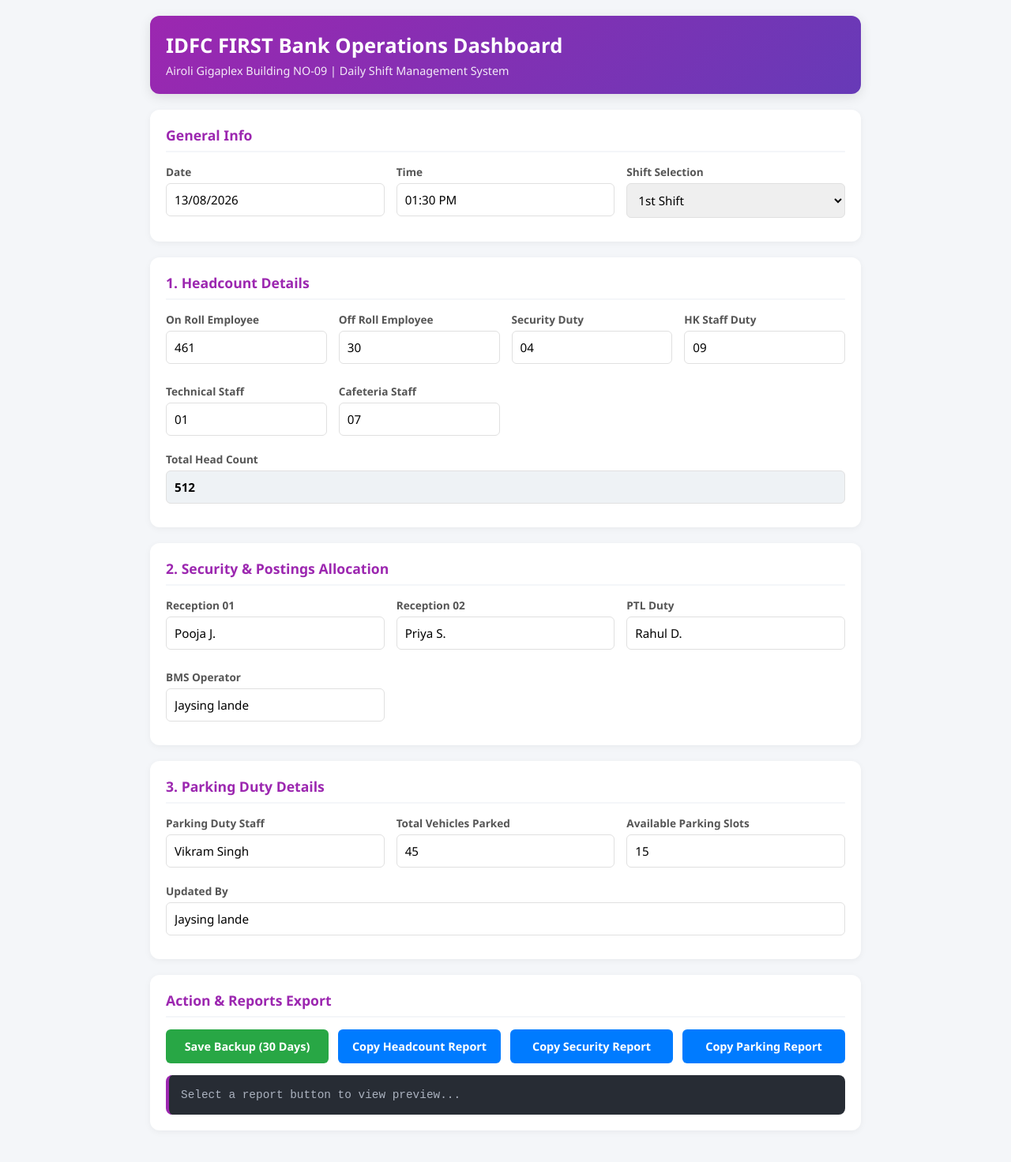
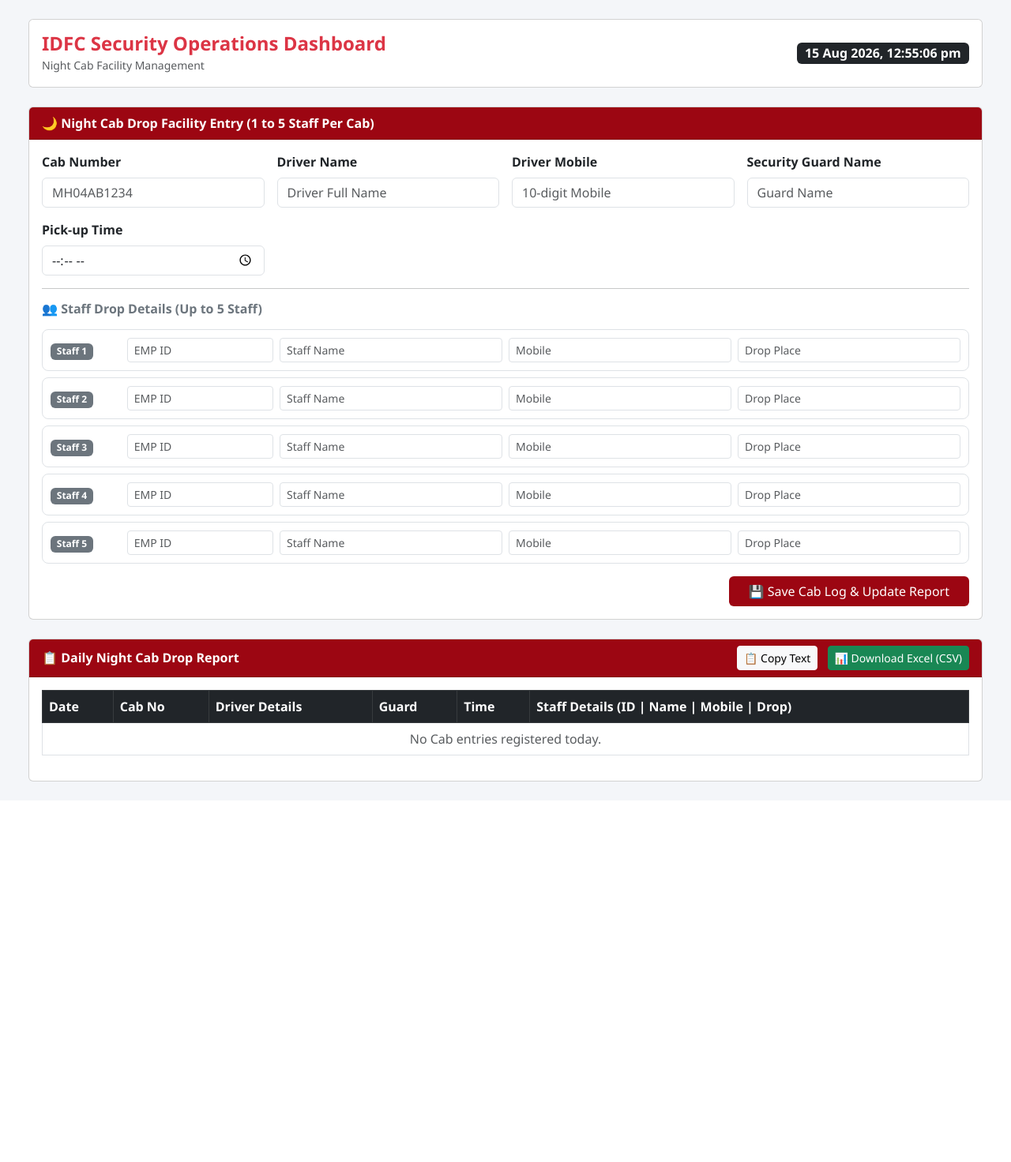
Before and after one commit to jaisinglande282-maker/idfc-b-9-f-17-opa-app, a Flask app: page / in a window 1280 px wide. Shown: the whole page at 79% size. After the commit the page ends 990 px from the top, so only its background shows below. Run offline with Flask 3, Linux system fonts and the light colour scheme.

Commit message:
Update index.html

```diff
--- a/templates/index.html
+++ b/templates/index.html
@@ -3,241 +3,222 @@
 <head>
     <meta charset="UTF-8">
     <meta name="viewport" content="width=device-width, initial-scale=1.0">
-  <title>IDFC FIRST Bank - Operations Dashboard</title>
+    <title>IDFC Operations & Night Cab Dashboard</title>
+    <link href="https://cdn.jsdelivr.net/npm/bootstrap@5.3.0/dist/css/bootstrap.min.css" rel="stylesheet">
     <style>
-    :root {
-      --primary-color: #9c27b0;
-      --secondary-color: #673ab7;
-      --bg-color: #f4f6f9;
-      --card-bg: #ffffff;
-      --text-color: #333;
-      --border-color: #e0e0e0;
-    }
-
-    * { box-sizing: border-box; margin: 0; padding: 0; font-family: 'Segoe UI', Tahoma, Geneva, Verdana, sans-serif; }
-    body { background-color: var(--bg-color); color: var(--text-color); padding: 20px; }
-
-    .dashboard-container { max-width: 900px; margin: 0 auto; }
-
-    .header-card {
-      background: linear-gradient(135deg, var(--primary-color), var(--secondary-color));
-      color: white; padding: 20px; border-radius: 12px; margin-bottom: 20px;
-      box-shadow: 0 4px 15px rgba(0, 0, 0, 0.1);
-    }
-    .header-card h1 { font-size: 1.6rem; margin-bottom: 5px; }
-    .header-card p { opacity: 0.9; font-size: 0.9rem; }
-
-    .card { background: var(--card-bg); padding: 20px; border-radius: 12px; margin-bottom: 20px; box-shadow: 0 2px 8px rgba(0, 0, 0, 0.05); }
-    .card-title { font-size: 1.1rem; color: var(--primary-color); margin-bottom: 15px; border-bottom: 2px solid var(--bg-color); padding-bottom: 8px; font-weight: bold; }
-
-    .grid-3 { display: grid; grid-template-columns: repeat(auto-fit, minmax(200px, 1fr)); gap: 15px; }
-    .grid-2 { display: grid; grid-template-columns: repeat(auto-fit, minmax(250px, 1fr)); gap: 15px; }
-
-    .form-group { display: flex; flex-direction: column; margin-bottom: 10px; }
-    .form-group label { font-size: 0.85rem; font-weight: 600; margin-bottom: 5px; color: #555; }
-    .form-group input, .form-group select {
-      padding: 10px; border: 1px solid var(--border-color); border-radius: 6px; font-size: 0.95rem; outline: none; transition: 0.3s;
-    }
-    .form-group input:focus, .form-group select:focus { border-color: var(--primary-color); }
-    .form-group input[readonly] { background-color: #eef2f5; font-weight: bold; }
-
-    .btn-grid { display: grid; grid-template-columns: repeat(auto-fit, minmax(180px, 1fr)); gap: 12px; margin-top: 10px; }
-    .btn {
-      padding: 12px 15px; border: none; border-radius: 6px; font-weight: 600; cursor: pointer; transition: 0.2s; font-size: 0.9rem;
-    }
-    .btn-save { background-color: #28a745; color: white; }
-    .btn-save:hover { background-color: #218838; }
-    .btn-copy { background-color: #007bff; color: white; }
-    .btn-copy:hover { background-color: #0069d9; }
-
-    .preview-box {
-      background: #272c34; color: #abb2bf; padding: 15px; border-radius: 8px; font-family: 'Courier New', Courier, monospace;
-      white-space: pre-wrap; font-size: 0.9rem; margin-top: 15px; line-height: 1.4; border-left: 4px solid var(--primary-color);
-    }
+        body { background-color: #f4f6f9; font-family: 'Segoe UI', Tahoma, Geneva, Verdana, sans-serif; }
+        .card-header { background: #9c0612; color: white; font-weight: bold; }
+        .btn-custom { background-color: #9c0612; color: white; }
+        .btn-custom:hover { background-color: #78040d; color: white; }
+        .staff-box { background: #ffffff; border: 1px solid #dee2e6; border-radius: 8px; padding: 10px; margin-bottom: 8px; }
     </style>
 </head>
-<body>
-
-<div class="dashboard-container">
-
-  <div class="header-card">
-    <h1>IDFC FIRST Bank Operations Dashboard</h1>
-    <p>Airoli Gigaplex Building NO-09 | Daily Shift Management System</p>
+<body class="p-3 p-md-4">
+    <div class="container-fluid">
+        <!-- General Info & Auto Live Clock Header -->
+        <div class="card mb-4">
+            <div class="card-body d-flex justify-content-between align-items-center bg-white rounded">
+                <div>
+                    <h4 class="text-danger fw-bold m-0">IDFC Security Operations Dashboard</h4>
+                    <small class="text-muted">Night Cab Facility Management</small>
                 </div>
-
-  <div class="card">
-    <div class="card-title">General Info</div>
-    <div class="grid-3">
-      <div class="form-group">
-        <label>Date</label>
-        <input type="text" id="date" value="13/08/2026">
-      </div>
-      <div class="form-group">
-        <label>Time</label>
-        <input type="text" id="time" value="01:30 PM">
-      </div>
-      <div class="form-group">
-        <label>Shift Selection</label>
-        <select id="shift">
-          <option value="1st Shift">1st Shift</option>
-          <option value="2nd Shift">2nd Shift</option>
-          <option value="3rd Shift">3rd Shift</option>
-          <option value="General Shift">General Shift</option>
-          <option value="PTL Shift">PTL Shift</option>
-        </select>
+                <div class="text-end">
+                    <span id="liveClock" class="badge bg-dark fs-6">--:--:--</span>
                 </div>
             </div>
         </div>
 
-  <div class="card">
-    <div class="card-title">1. Headcount Details</div>
-    <div class="grid-3">
-      <div class="form-group"><label>On Roll Employee</label><input type="number" id="onRoll" value="461" oninput="calcTotal()"></div>
-      <div class="form-group"><label>Off Roll Employee</label><input type="number" id="offRoll" value="30" oninput="calcTotal()"></div>
-      <div class="form-group"><label>Security Duty</label><input type="number" id="security" value="04" oninput="calcTotal()"></div>
-      <div class="form-group"><label>HK Staff Duty</label><input type="number" id="hkStaff" value="09" oninput="calcTotal()"></div>
-      <div class="form-group"><label>Technical Staff</label><input type="number" id="technical" value="01" oninput="calcTotal()"></div>
-      <div class="form-group"><label>Cafeteria Staff</label><input type="number" id="cafeteria" value="07" oninput="calcTotal()"></div>
+        <!-- Night Cab Drop Form -->
+        <div class="card mb-4">
+            <div class="card-header">🌙 Night Cab Drop Facility Entry (1 to 5 Staff Per Cab)</div>
+            <div class="card-body">
+                <div class="row g-3">
+                    <div class="col-md-3">
+                        <label class="form-label fw-bold">Cab Number</label>
+                        <input type="text" id="cab_no" class="form-control text-uppercase" placeholder="MH04AB1234" onkeyup="searchCab()">
                     </div>
-    <div class="form-group" style="margin-top: 10px;">
-      <label>Total Head Count</label>
-      <input type="number" id="total" value="512" readonly>
+                    <div class="col-md-3">
+                        <label class="form-label fw-bold">Driver Name</label>
+                        <input type="text" id="driver_name" class="form-control" placeholder="Driver Full Name">
+                    </div>
+                    <div class="col-md-3">
+                        <label class="form-label fw-bold">Driver Mobile</label>
+                        <input type="text" id="driver_mobile" class="form-control" placeholder="10-digit Mobile">
+                    </div>
+                    <div class="col-md-3">
+                        <label class="form-label fw-bold">Security Guard Name</label>
+                        <input type="text" id="guard_name" class="form-control" placeholder="Guard Name">
+                    </div>
+                    <div class="col-md-3">
+                        <label class="form-label fw-bold">Pick-up Time</label>
+                        <input type="time" id="pickup_time" class="form-control">
                     </div>
                 </div>
 
-  <div class="card">
-    <div class="card-title">2. Security & Postings Allocation</div>
-    <div class="grid-2">
-      <div class="form-group"><label>Reception 01</label><input type="text" id="reception01" value="Pooja J."></div>
-      <div class="form-group"><label>Reception 02</label><input type="text" id="reception02" value="Priya S."></div>
-      <div class="form-group"><label>PTL Duty</label><input type="text" id="ptlDuty" value="Rahul D."></div>
-      <div class="form-group"><label>BMS Operator</label><input type="text" id="bmsOperator" value="Jaysing lande"></div>
+                <hr>
+                <h6 class="fw-bold text-secondary mb-3">👥 Staff Drop Details (Up to 5 Staff)</h6>
+                <div id="staffContainer">
+                    <!-- Dynamic 5 Staff Rows -->
+                </div>
+
+                <div class="text-end mt-3">
+                    <button class="btn btn-custom px-4" onclick="submitCabLog()">💾 Save Cab Log & Update Report</button>
+                </div>
             </div>
         </div>
 
+        <!-- Daily Report & Excel Download -->
         <div class="card">
-    <div class="card-title">3. Parking Duty Details</div>
-    <div class="grid-3">
-      <div class="form-group"><label>Parking Duty Staff</label><input type="text" id="parkingStaff" value="Vikram Singh"></div>
-      <div class="form-group"><label>Total Vehicles Parked</label><input type="number" id="totalVehicles" value="45"></div>
-      <div class="form-group"><label>Available Parking Slots</label><input type="number" id="availableSlots" value="15"></div>
+            <div class="card-header d-flex justify-content-between align-items-center">
+                <span>📋 Daily Night Cab Drop Report</span>
+                <div>
+                    <button class="btn btn-light btn-sm me-2" onclick="copyReportText()">📋 Copy Text</button>
+                    <button class="btn btn-success btn-sm" onclick="downloadExcel()">📊 Download Excel (CSV)</button>
                 </div>
-    <div class="form-group" style="margin-top: 10px;">
-      <label>Updated By</label>
-      <input type="text" id="updatedBy" value="Jaysing lande">
+            </div>
+            <div class="card-body">
+                <div class="table-responsive">
+                    <table class="table table-bordered table-hover" id="cabTable">
+                        <thead class="table-dark">
+                            <tr>
+                                <th>Date</th>
+                                <th>Cab No</th>
+                                <th>Driver Details</th>
+                                <th>Guard</th>
+                                <th>Time</th>
+                                <th>Staff Details (ID | Name | Mobile | Drop)</th>
+                            </tr>
+                        </thead>
+                        <tbody id="cabLogsBody">
+                            <tr><td colspan="6" class="text-center text-muted">No Cab entries registered today.</td></tr>
+                        </tbody>
+                    </table>
+                </div>
+            </div>
         </div>
     </div>
 
-  <div class="card">
-    <div class="card-title">Action & Reports Export</div>
-    <div class="btn-grid">
-      <button class="btn btn-save" onclick="saveToStorage()">Save Backup (30 Days)</button>
-      <button class="btn btn-copy" onclick="copyHeadcount()">Copy Headcount Report</button>
-      <button class="btn btn-copy" onclick="copySecurity()">Copy Security Report</button>
-      <button class="btn btn-copy" onclick="copyParking()">Copy Parking Report</button>
+    <script>
+        // Live Date Time Engine
+        setInterval(() => {
+            const now = new Date();
+            document.getElementById('liveClock').innerText = now.toLocaleString('en-IN', { dateStyle: 'medium', timeStyle: 'medium' });
+        }, 1000);
+
+        // Generate 5 Staff Input Rows
+        const container = document.getElementById('staffContainer');
+        for (let i = 1; i <= 5; i++) {
+            container.innerHTML += `
+                <div class="staff-box">
+                    <div class="row g-2 align-items-center">
+                        <div class="col-md-1"><span class="badge bg-secondary">Staff ${i}</span></div>
+                        <div class="col-md-2"><input type="text" id="emp_id_${i}" class="form-control form-control-sm text-uppercase" placeholder="Emp ID" onkeyup="searchEmp(${i})"></div>
+                        <div class="col-md-3"><input type="text" id="emp_name_${i}" class="form-control form-control-sm" placeholder="Staff Name"></div>
+                        <div class="col-md-3"><input type="text" id="emp_mob_${i}" class="form-control form-control-sm" placeholder="Mobile"></div>
+                        <div class="col-md-3"><input type="text" id="emp_loc_${i}" class="form-control form-control-sm" placeholder="Drop Place"></div>
                     </div>
-    <div class="preview-box" id="previewArea">Select a report button to view preview...</div>
                 </div>
-
-</div>
-
-<script>
-  const formatNum = (num) => String(num).padStart(2, '0');
-
-  function calcTotal() {
-    const fields = ['onRoll', 'offRoll', 'security', 'hkStaff', 'technical', 'cafeteria'];
-    let total = fields.reduce((sum, id) => sum + (parseInt(document.getElementById(id).value) || 0), 0);
-    document.getElementById('total').value = total;
+            `;
         }
 
-  function copyText(msg) {
-    navigator.clipboard.writeText(msg);
-    document.getElementById('previewArea').innerText = msg;
-    alert("Copied to Clipboard!");
+        // Auto Fetch Cab Driver Details
+        async function searchCab() {
+            let cabNo = document.getElementById('cab_no').value.trim();
+            if (cabNo.length >= 6) {
+                let res = await fetch('/api/get_cab/' + cabNo);
+                let data = await res.json();
+                if (data.found) {
+                    document.getElementById('driver_name').value = data.driver_name;
+                    document.getElementById('driver_mobile').value = data.driver_mobile;
+                }
+            }
         }
 
-  function copyHeadcount() {
-    const msg = `Date:-${document.getElementById('date').value}
-Airoli Gigaplex Building NO-09
-
-1] On roll Employee:-${document.getElementById('onRoll').value}
-2] Off roll Employee:-${document.getElementById('offRoll').value}
-3] Security duty on:-${formatNum(document.getElementById('security').value)}
-4] H K staff on duty:-${formatNum(document.getElementById('hkStaff').value)}
-5] Technical staff:-${formatNum(document.getElementById('technical').value)}
-6] Cafeteria staff:-${formatNum(document.getElementById('cafeteria').value)}
-Total head count:-${document.getElementById('total').value}
-
-Regards,
-IDFC First bank
-Airoli Gigaplex Building NO-09
-(${document.getElementById('updatedBy').value})`;
-
-    copyText(msg);
+        // Auto Fetch Staff Details using Emp ID
+        async function searchEmp(index) {
+            let empId = document.getElementById(`emp_id_${index}`).value.trim();
+            if (empId.length >= 3) {
+                let res = await fetch('/api/get_emp/' + empId);
+                let data = await res.json();
+                if (data.found) {
+                    document.getElementById(`emp_name_${index}`).value = data.name;
+                    document.getElementById(`emp_mob_${index}`).value = data.mobile;
+                    document.getElementById(`emp_loc_${index}`).value = data.location;
+                }
+            }
         }
 
-  function copySecurity() {
-    const msg = `Date:-${document.getElementById('date').value}
-Time:-${document.getElementById('time').value}
-Shift:-${document.getElementById('shift').value}
-Airoli Gigaplex Building NO-09
+        // Submit Entry
+        async function submitCabLog() {
+            let cabNo = document.getElementById('cab_no').value;
+            let driverName = document.getElementById('driver_name').value;
+            let driverMobile = document.getElementById('driver_mobile').value;
+            let guardName = document.getElementById('guard_name').value;
+            let pickupTime = document.getElementById('pickup_time').value;
 
-Security Duty Posting:
-1] Reception 01:-${document.getElementById('reception01').value}
-2] Reception 02:-${document.getElementById('reception02').value}
-3] PTL Duty:-${document.getElementById('ptlDuty').value}
-4] BMS Operator:-${document.getElementById('bmsOperator').value}
-Total Security staff:-${formatNum(document.getElementById('security').value)}
-
-Regards,
-IDFC First bank
-Airoli Gigaplex Building NO-09
-(${document.getElementById('updatedBy').value})`;
-
-    copyText(msg);
+            let staffList = [];
+            for (let i = 1; i <= 5; i++) {
+                let id = document.getElementById(`emp_id_${i}`).value;
+                let name = document.getElementById(`emp_name_${i}`).value;
+                let mobile = document.getElementById(`emp_mob_${i}`).value;
+                let location = document.getElementById(`emp_loc_${i}`).value;
+                if (id || name) {
+                    staffList.push({ id, name, mobile, location });
+                }
             }
 
-  function copyParking() {
-    const msg = `Date:-${document.getElementById('date').value}
-Time:-${document.getElementById('time').value}
-Shift:-${document.getElementById('shift').value}
-Airoli Gigaplex Building NO-09
-
-Parking Duty Posting:
-1] Parking Duty Staff:-${document.getElementById('parkingStaff').value}
-2] Total Vehicles Parked:-${document.getElementById('totalVehicles').value}
-3] Available Parking Slots:-${document.getElementById('availableSlots').value}
-
-Regards,
-IDFC First bank
-Airoli Gigaplex Building NO-09
-(${document.getElementById('updatedBy').value})`;
-
-    copyText(msg);
+            if (!cabNo || staffList.length === 0) {
+                alert('Please enter Cab Number and at least 1 Staff!');
+                return;
             }
 
-  function saveToStorage() {
-    const record = {
-      id: Date.now(),
-      date: document.getElementById('date').value,
-      time: document.getElementById('time').value,
-      shift: document.getElementById('shift').value,
-      totalHeadcount: document.getElementById('total').value,
-      updatedBy: document.getElementById('updatedBy').value,
-      savedAt: new Date().toISOString()
-    };
+            let res = await fetch('/api/add_cab_log', {
+                method: 'POST',
+                headers: { 'Content-Type': 'application/json' },
+                body: JSON.stringify({ cab_no: cabNo, driver_name: driverName, driver_mobile: driverMobile, guard_name: guardName, pickup_time: pickupTime, staff_list: staffList })
+            });
 
-    let history = JSON.parse(localStorage.getItem('idfc_operations_backup')) || [];
-    history.push(record);
+            let data = await res.json();
+            if (data.status === 'success') {
+                renderTable(data.logs);
+                alert("Cab Drop Entry Saved Successfully!");
+            }
+        }
 
-    const thirtyDaysAgo = new Date();
-    thirtyDaysAgo.setDate(thirtyDaysAgo.getDate() - 30);
-    history = history.filter(item => new Date(item.savedAt) >= thirtyDaysAgo);
+        function renderTable(logs) {
+            let tbody = document.getElementById('cabLogsBody');
+            tbody.innerHTML = '';
+            logs.forEach(l => {
+                tbody.innerHTML += `
+                    <tr>
+                        <td>${l[6]}</td>
+                        <td class="fw-bold">${l[0]}</td>
+                        <td>${l[1]} (${l[2]})</td>
+                        <td>${l[3]}</td>
+                        <td>${l[4]}</td>
+                        <td>${l[5]}</td>
+                    </tr>
+                `;
+            });
+        }
 
-    localStorage.setItem('idfc_operations_backup', JSON.stringify(history));
-    alert("Data saved in 30-day backup storage!");
+        // Export Report to Excel (CSV Format)
+        function downloadExcel() {
+            let table = document.getElementById("cabTable");
+            let rows = table.querySelectorAll("tr");
+            let csv = [];
+            for (let i = 0; i < rows.length; i++) {
+                let row = [], cols = rows[i].querySelectorAll("td, th");
+                for (let j = 0; j < cols.length; j++)
+                    row.push('"' + cols[j].innerText.replace(/"/g, '""') + '"');
+                csv.push(row.join(","));
+            }
+            let csvFile = new Blob([csv.join("\n")], {type: "text/csv"});
+            let downloadLink = document.createElement("a");
+            downloadLink.download = `Night_Cab_Report_${new Date().toISOString().slice(0,10)}.csv`;
+            downloadLink.href = window.URL.createObjectURL(csvFile);
+            downloadLink.click();
         }
     </script>
-
 </body>
 </html>
```
Lines whose indentation alone changed are shown as unchanged.
